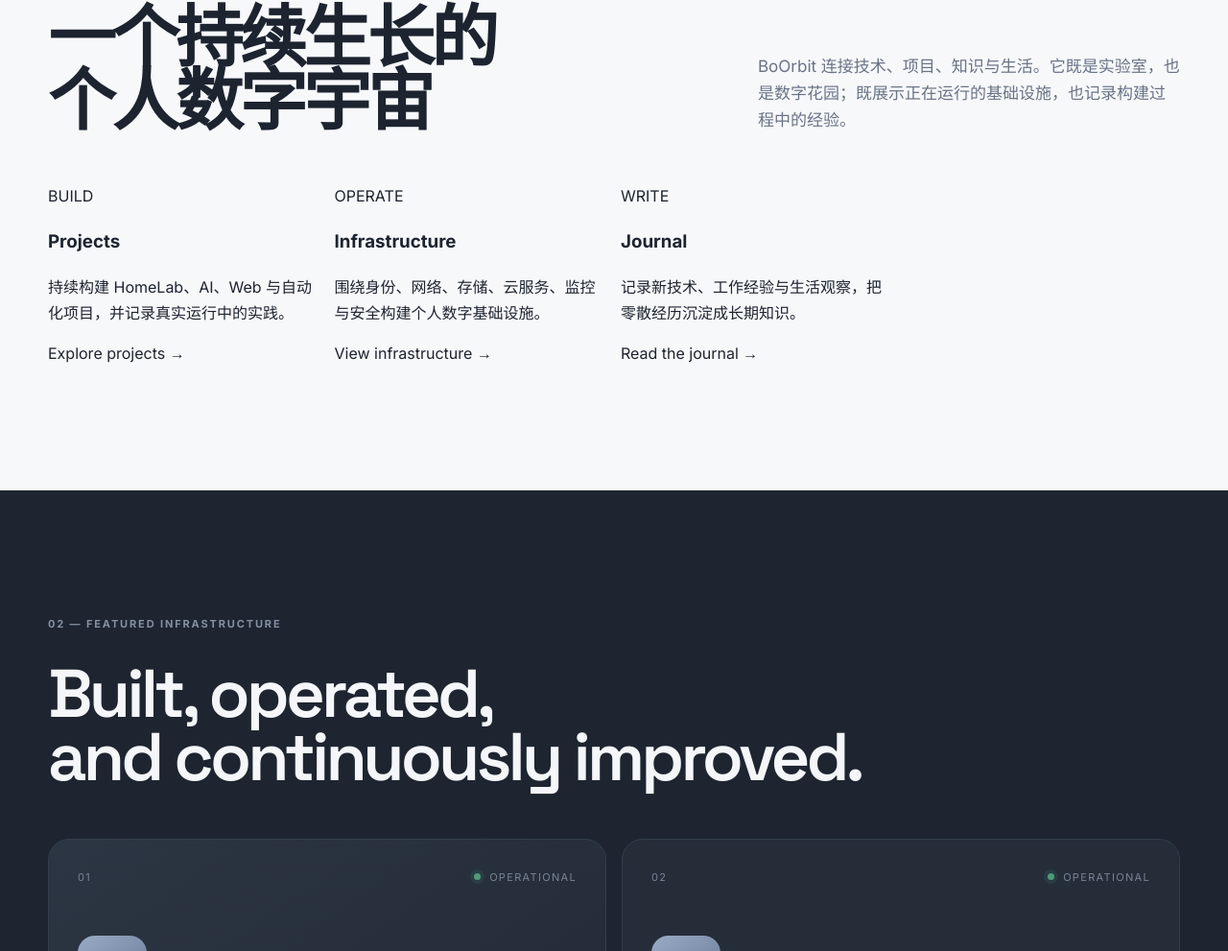
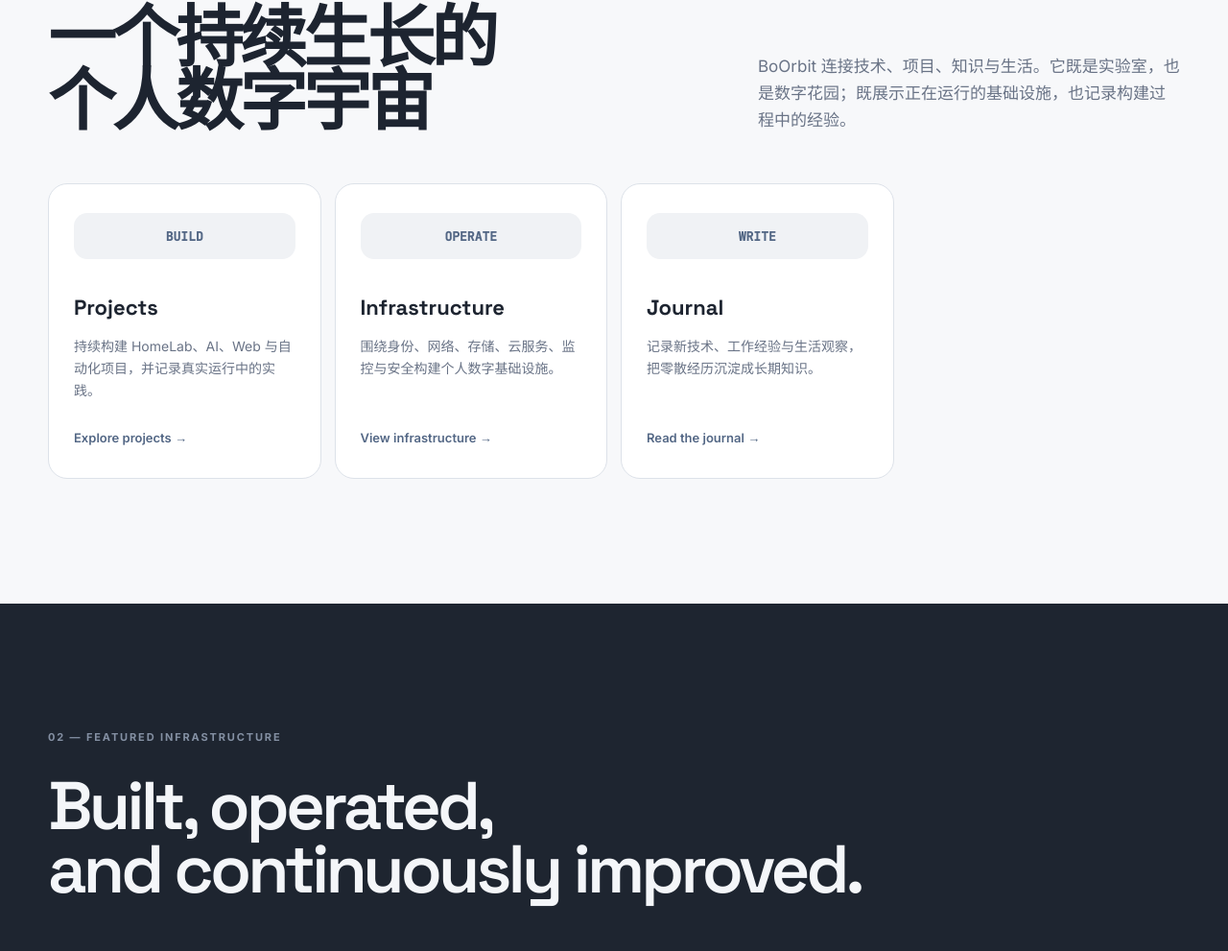
Before and after one commit to bearbobo/boorbit.com, a website: page index.html in a window 1280 px wide. Shown: the part 1049-2040 px from the top of the page at 96% size. Drawn offline with Linux system fonts and the light colour scheme.

Commit message:
Update style.css
modify 3cards layout

```diff
--- a/assets/style.css
+++ b/assets/style.css
@@ -108,3 +108,62 @@ body:not(.landing-page) .app{display:flex;min-height:100vh}.sidebar{width:245px;
     width: 100%;
   }
 }
+
+/* ========== 三卡片新样式 ========== */
+
+/* 卡片容器：继承 pillar-card 的全部样式 */
+.orbit-card {
+  padding: 30px 26px;
+  border: 1px solid var(--line);
+  border-radius: var(--radius);
+  background: var(--surface);
+  min-height: 280px;
+  display: flex;
+  flex-direction: column;
+  transition: transform .25s, box-shadow .25s, border-color .25s;
+}
+.orbit-card:hover {
+  transform: translateY(-5px);
+  box-shadow: var(--shadow);
+  border-color: var(--accent-soft);
+}
+
+/* 顶部标签：继承 pillar-icon，但宽度自适应长单词（BUILD/OPERATE/WRITE） */
+.card-code {
+  height: 48px;
+  display: grid;
+  place-items: center;
+  border-radius: 14px;
+  background: var(--surface-soft);
+  color: var(--accent-strong);
+  font-family: 'JetBrains Mono', monospace;
+  font-size: 13px;
+  font-weight: 600;
+  width: auto;
+  padding: 0 14px;
+  justify-self: start;
+}
+
+/* 标题与描述文字：与 pillar-card 完全一致 */
+.orbit-card h3 {
+  font-family: 'Space Grotesk', sans-serif;
+  font-size: 22px;
+  margin: 32px 0 10px;
+}
+.orbit-card p {
+  color: var(--text-soft);
+  font-size: 14px;
+  margin: 0;
+}
+
+/* 底部链接：箭头直接写在文本里，不需要 space-between */
+.orbit-card a {
+  margin-top: auto;
+  padding-top: 28px;
+  color: var(--accent-strong);
+  font-size: 13px;
+  font-weight: 600;
+  display: inline-flex;
+  align-items: center;
+  gap: 6px;
+}
```
